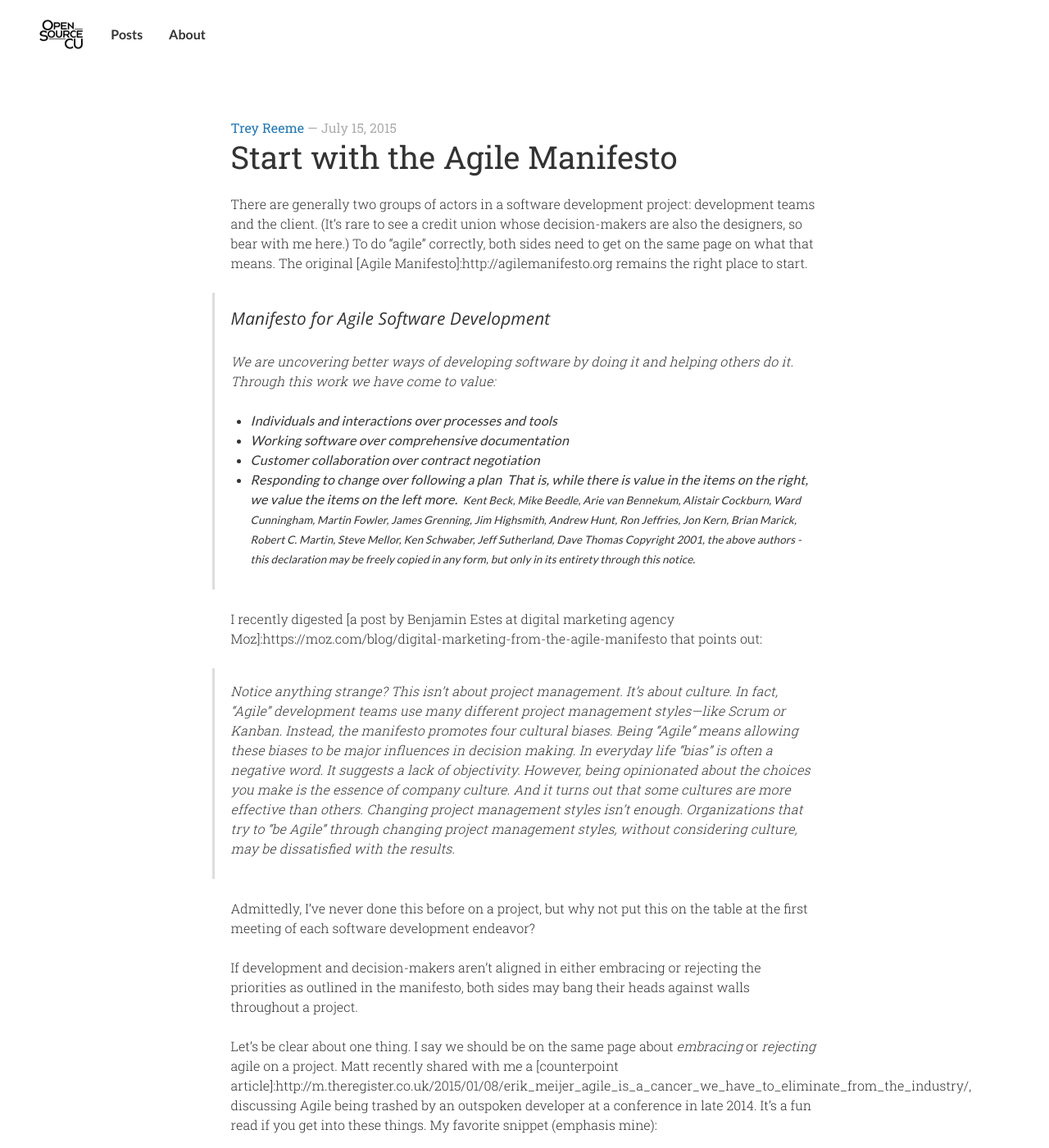
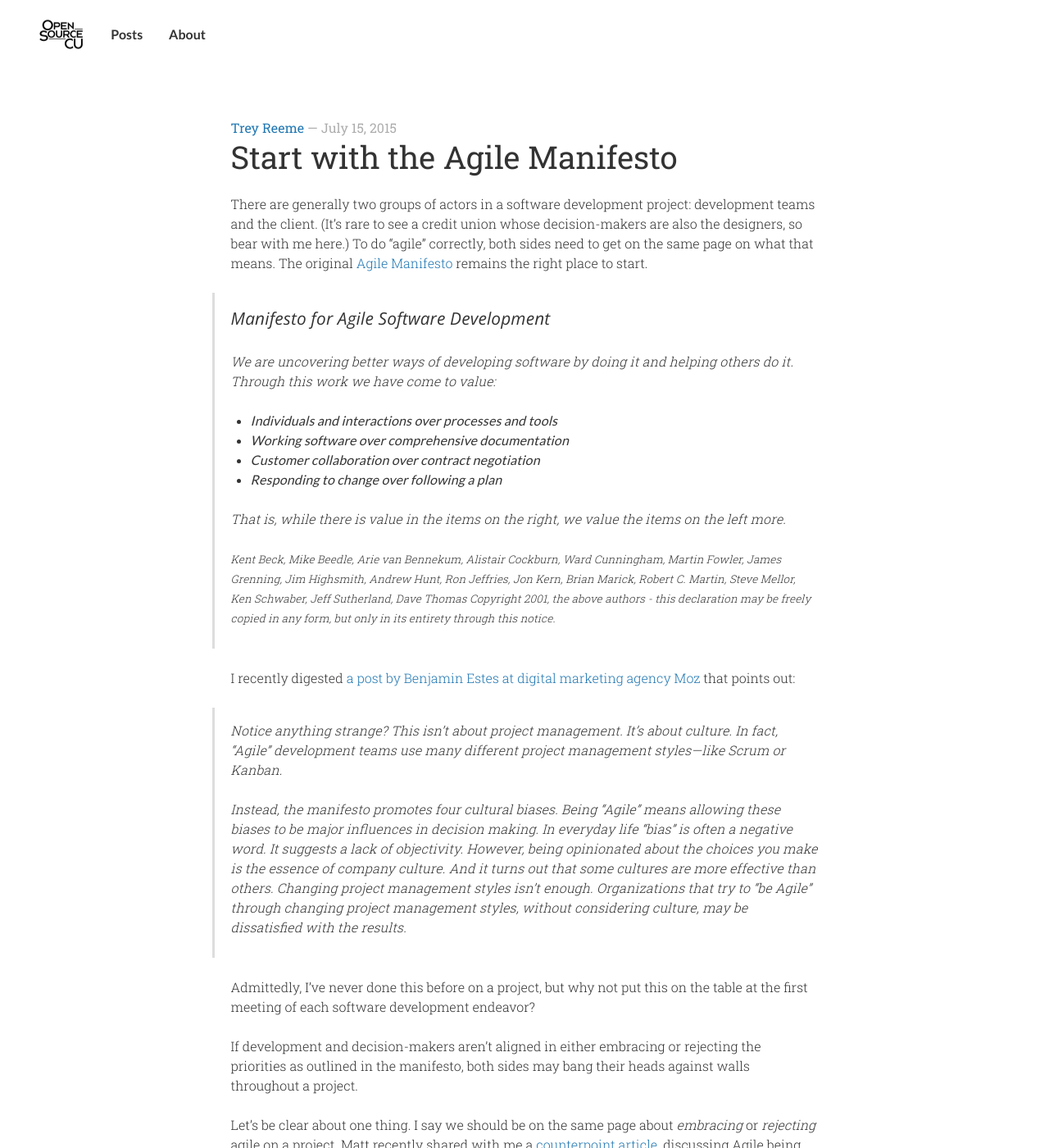
Before and after one commit to opensourcecu/opensourcecu.github.io, a Jekyll site: the page built from _posts/2015-07-15-agile.md, in a window 1280 px wide and 1400 px high. Shown: the whole window at 82% size. Built offline with Jekyll 4.4.1, drawn with Linux system fonts in a browser that asks for light colours; nearby versions of some CDN libraries; some web fonts are replaced; comment, search, counter and statistics services are not loaded; some of the changed text lies outside the part shown.

Commit message:
Fixed markdown errors on post
Made some error corrections to markdown syntax

```diff
--- a/_posts/2015-07-15-agile.md
+++ b/_posts/2015-07-15-agile.md
@@ -12,28 +12,32 @@ author:
   image: authors/trey.png
 ---
 
-There are generally two groups of actors in a software development project: development teams and the client. (It’s rare to see a credit union whose decision-makers are also the designers, so bear with me here.)  To do “agile” correctly, both sides need to get on the same page on what that means. The original [Agile Manifesto]:http://agilemanifesto.org remains the right place to start.
+There are generally two groups of actors in a software development project: development teams and the client. (It’s rare to see a credit union whose decision-makers are also the designers, so bear with me here.)  To do “agile” correctly, both sides need to get on the same page on what that means. The original [Agile Manifesto](http://agilemanifesto.org) remains the right place to start.
 
 > ## Manifesto for Agile Software Development
 > We are uncovering better ways of developing software by doing it and helping others do it. Through this work we have come to value:
-> + *Individuals and interactions* over processes and tools
-> + *Working software* over comprehensive documentation
-> + *Customer collaboration* over contract negotiation
-> + *Responding to change* over following a plan
+>
+> *  *Individuals and interactions* over processes and tools
+> *  *Working software* over comprehensive documentation
+> *  *Customer collaboration* over contract negotiation
+> *  *Responding to change* over following a plan
+>
 > That is, while there is value in the items on the right, we value the items on the left more.
-  <small>Kent Beck, Mike Beedle, Arie van Bennekum, Alistair Cockburn, Ward Cunningham, Martin Fowler, James Grenning, Jim Highsmith, Andrew Hunt, Ron Jeffries, Jon Kern, Brian Marick, Robert C. Martin, Steve Mellor, Ken Schwaber, Jeff Sutherland, Dave Thomas
-  <em>Copyright 2001, the above authors - this declaration may be freely copied in any form, but only in its entirety through this notice.</em></small>
+>
+>  <small>Kent Beck, Mike Beedle, Arie van Bennekum, Alistair Cockburn, Ward Cunningham, Martin Fowler, James Grenning, Jim Highsmith, Andrew Hunt, Ron Jeffries, Jon Kern, Brian Marick, Robert C. Martin, Steve Mellor, Ken Schwaber, Jeff Sutherland, Dave Thomas
+> <em>Copyright 2001, the above authors - this declaration may be freely copied in any form, but only in its entirety through this notice.</em></small>
 
-I recently digested [a post by Benjamin Estes at digital marketing agency Moz]:https://moz.com/blog/digital-marketing-from-the-agile-manifesto that points out:
+I recently digested [a post by Benjamin Estes at digital marketing agency Moz](https://moz.com/blog/digital-marketing-from-the-agile-manifesto) that points out:
 
 > Notice anything strange? This isn't about project management. It's about culture. In fact, "Agile" development teams use many different project management styles—like Scrum or Kanban.
-  Instead, the manifesto promotes four cultural biases. Being "Agile" means allowing these biases to be major influences in decision making. In everyday life "bias" is often a negative word. It suggests a lack of objectivity. However, being opinionated about the choices you make is the essence of company culture. And it turns out that some cultures are more effective than others.
-  Changing project management styles isn't enough. Organizations that try to "be Agile" through changing project management styles, without considering culture, may be dissatisfied with the results.
+>
+> Instead, the manifesto promotes four cultural biases. Being "Agile" means allowing these biases to be major influences in decision making. In everyday life "bias" is often a negative word. It suggests a lack of objectivity. However, being opinionated about the choices you make is the essence of company culture. And it turns out that some cultures are more effective than others.
+> Changing project management styles isn't enough. Organizations that try to "be Agile" through changing project management styles, without considering culture, may be dissatisfied with the results.
 
 Admittedly, I've never done this before on a project, but why not put this on the table at the first meeting of each software development endeavor?
 
 If development and decision-makers aren't aligned in either embracing or rejecting the priorities as outlined in the manifesto, both sides may bang their heads against walls throughout a project.
 
-Let’s be clear about one thing. I say we should be on the same page about *embracing* or *rejecting* agile on a project. Matt recently shared with me a [counterpoint article]:http://m.theregister.co.uk/2015/01/08/erik_meijer_agile_is_a_cancer_we_have_to_eliminate_from_the_industry/, discussing Agile being trashed by an outspoken developer at a conference in late 2014. It’s a fun read if you get into these things. My favorite snippet (emphasis mine):
+Let’s be clear about one thing. I say we should be on the same page about *embracing* or *rejecting* agile on a project. Matt recently shared with me a [counterpoint article](http://m.theregister.co.uk/2015/01/08/erik_meijer_agile_is_a_cancer_we_have_to_eliminate_from_the_industry/), discussing Agile being trashed by an outspoken developer at a conference in late 2014. It’s a fun read if you get into these things. My favorite snippet (emphasis mine):
 
 > The talk [bashing Agile] has been debunked by technical architect Nic Ferrier, formerly at ThoughtWorks, a software development company which uses Agile techniques. “It's not Agile that sucks, and [is] dragging programmers down. **It's the inability of programmers and business people to understand each other**,” he said.
```
